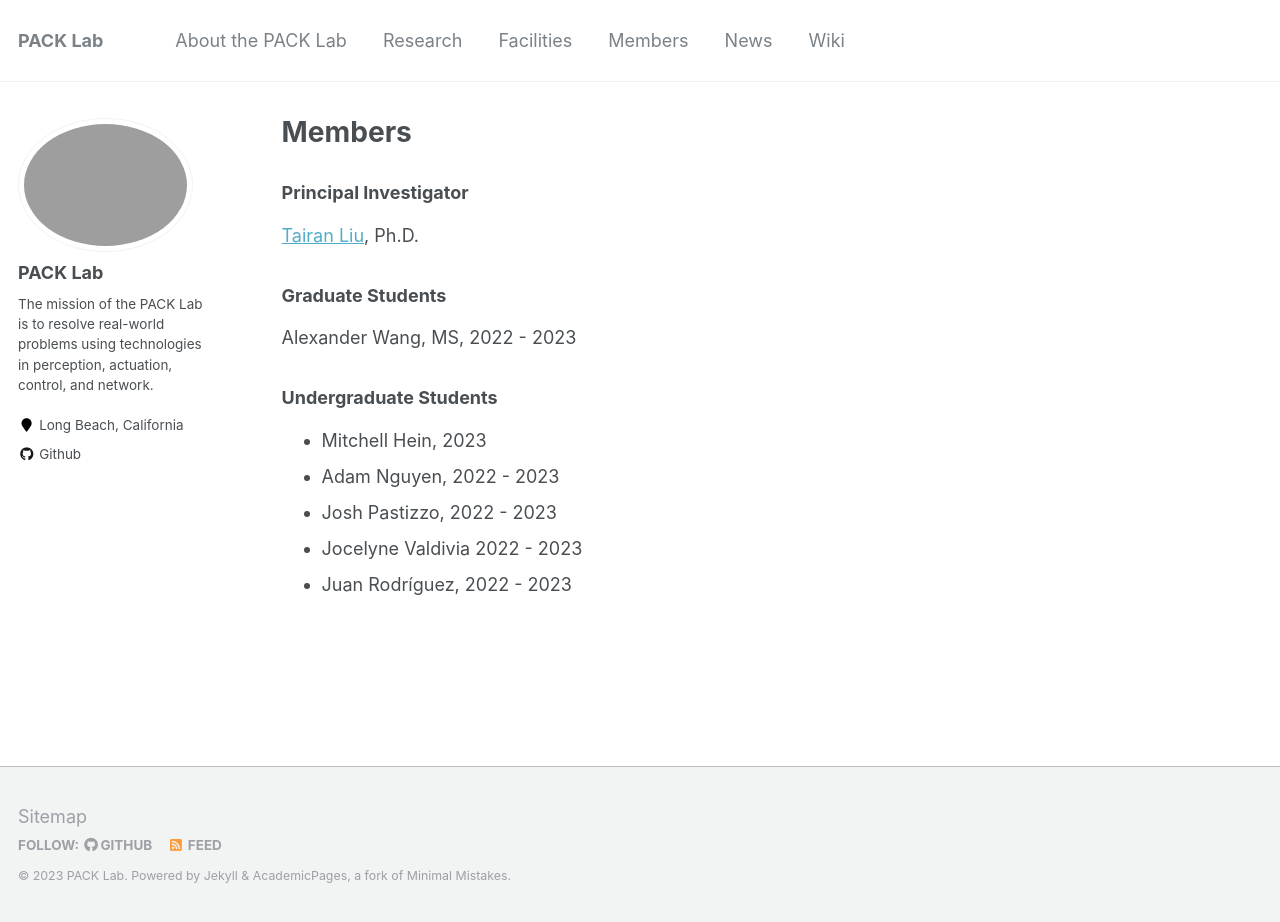
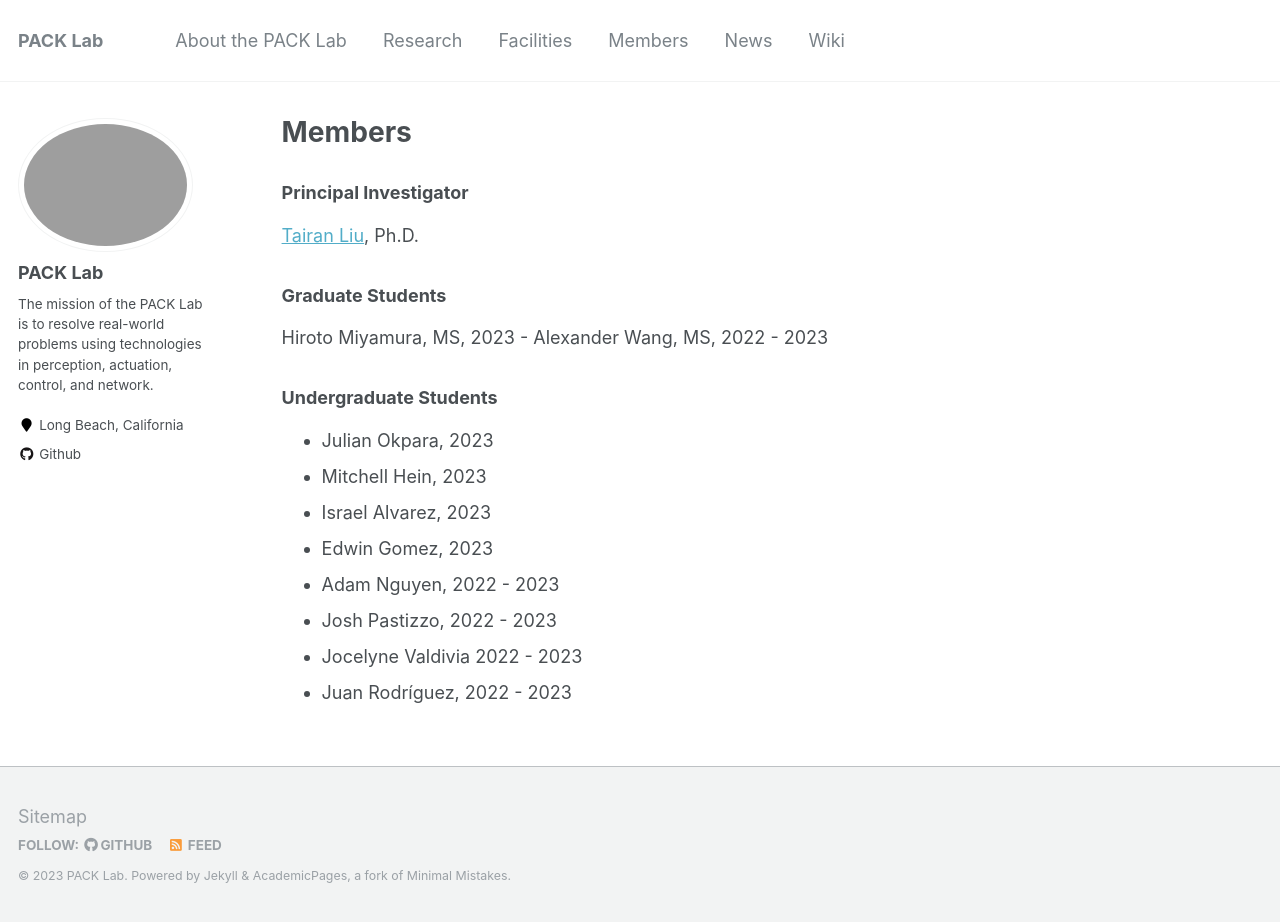
Before and after one commit to pack-lab/pack-lab.github.io, a Jekyll site: the page built from _pages/members.md, in a window 1280 px wide and 922 px high. Built offline with Jekyll 4.4.1, drawn with Linux system fonts in a browser that asks for light colours.

Commit message:
Update members.md

```diff
--- a/_pages/members.md
+++ b/_pages/members.md
@@ -11,11 +11,15 @@ author_profile: true
 
 ### Graduate Students
 
+Hiroto Miyamura, MS, 2023 -
 Alexander Wang, MS, 2022 - 2023
 
 ### Undergraduate Students
 
+* Julian Okpara, 2023
 * Mitchell Hein, 2023
+* Israel Alvarez, 2023
+* Edwin Gomez, 2023
 * Adam Nguyen, 2022 - 2023
 * Josh Pastizzo, 2022 - 2023
 * Jocelyne Valdivia 2022 - 2023
```
